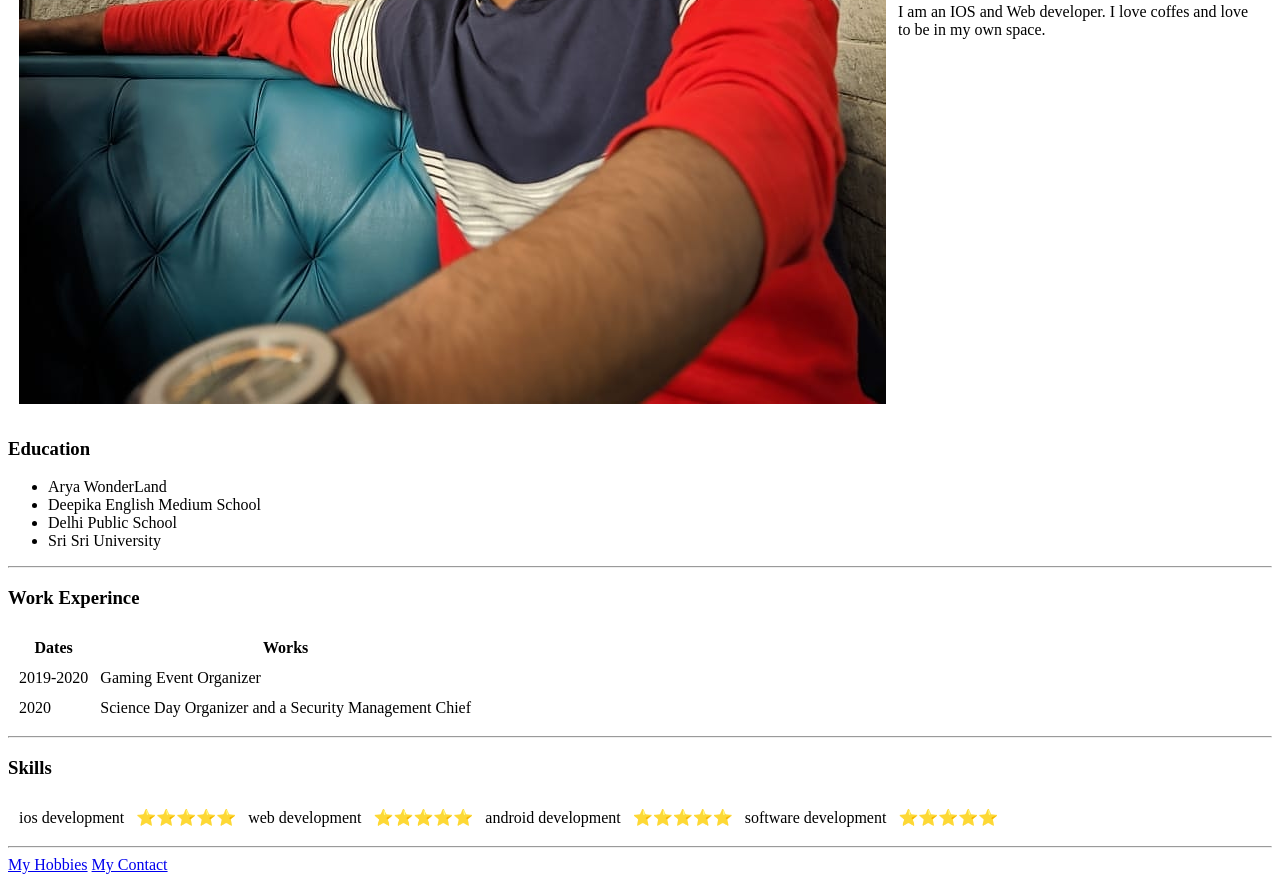
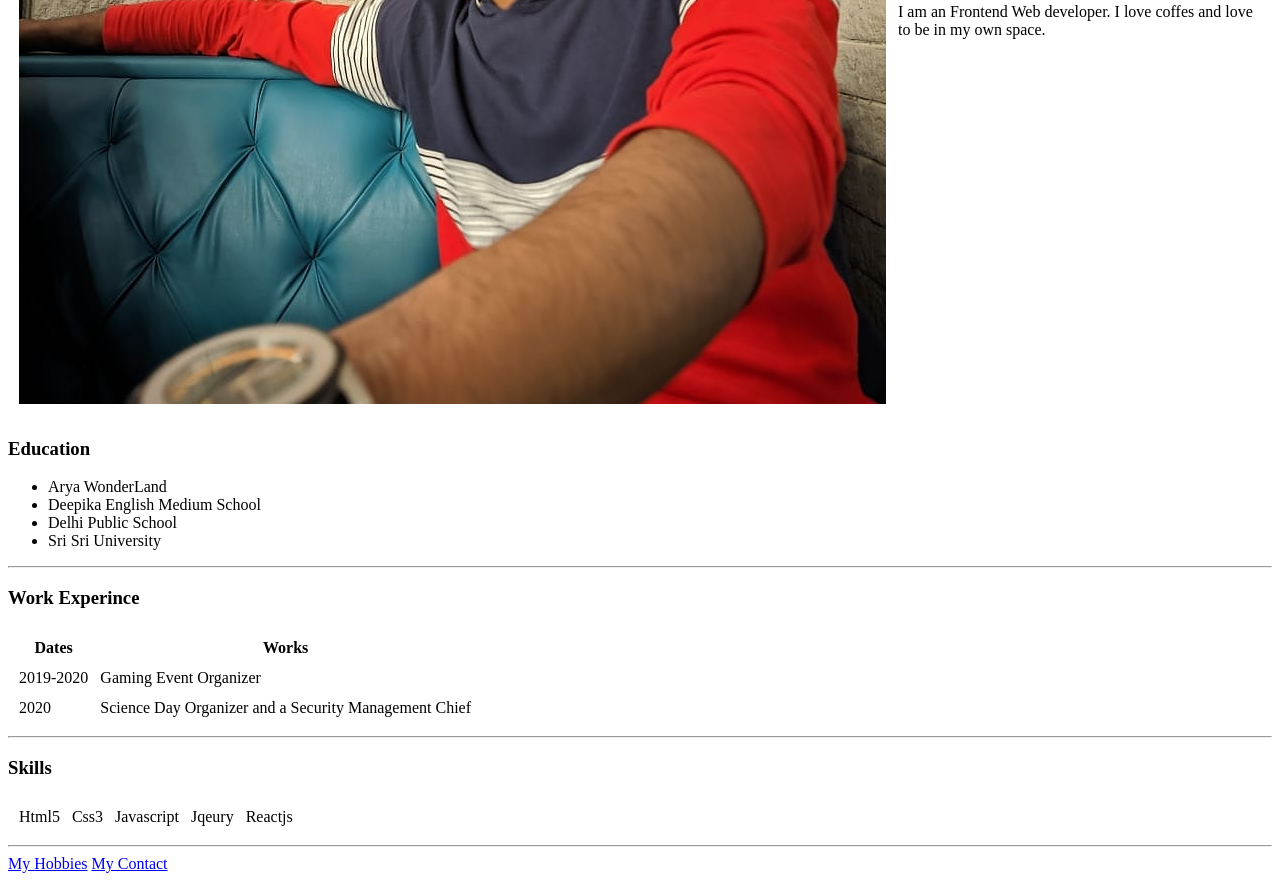
Before and after one commit to SaiPrasadSahu/cv, a plain HTML site: page index.html in a window 1280 px wide. Shown: the part 482-1364 px from the top of the page. Drawn offline with Linux system fonts and the light colour scheme.

Commit message:
Update index.html

```diff
--- a/index.html
+++ b/index.html
@@ -13,7 +13,7 @@
       <td>
         <h1>Saiprasad Sahu</h1>
         <p><em>Student of SriSriUniversity <strong><a href="https://srisriuniversity.edu.in/">SriSriUniversity</a></strong>.</em></p>
-        <p>I am an IOS and Web developer. I love coffes and love to be in my own space.</p>
+        <p>I am an Frontend Web developer. I love coffes and love to be in my own space.</p>
       </td>
     </tr>
   </table>
@@ -48,14 +48,11 @@
    <h3>Skills</h3>
    <table cellspacing="10">
      <tr>
-       <td> ios development</td>
-       <td>⭐⭐⭐⭐⭐</td>
-       <td> web development</td>
-       <td>⭐⭐⭐⭐⭐</td>
-       <td> android development</td>
-       <td>⭐⭐⭐⭐⭐</td>
-       <td> software development</td>
-       <td>⭐⭐⭐⭐⭐</td>
+       <td>Html5</td>
+       <td>Css3</td>
+       <td>Javascript</td>
+       <td>Jqeury</td>
+       <td>Reactjs</td>
      </tr>
    </table>
    <hr>
```
